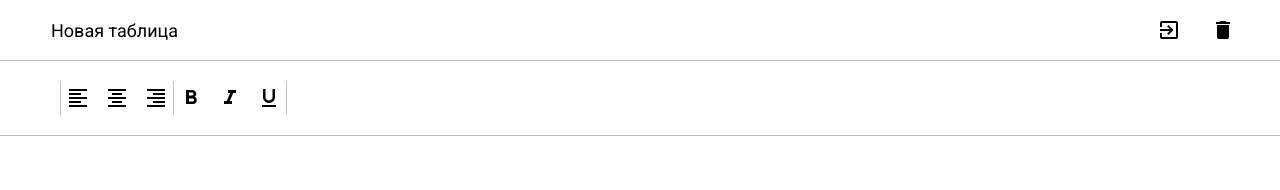
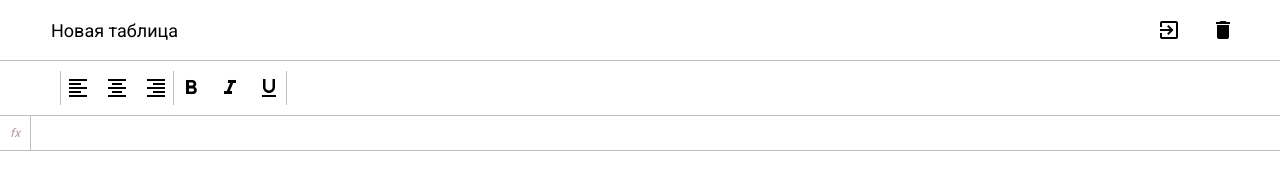
Before and after one commit to Dmitry27Zh/Excel, a website built with webpack: page src/index.html in a window 1280 px wide. Built offline with nearby package versions, Linux system fonts and the light colour scheme.

Commit message:
add formula

```diff
--- a/src/index.html
+++ b/src/index.html
@@ -46,7 +46,14 @@
           </div>
         </div>
 
-        <div class="excel__formula"></div>
+        <div class="excel__formula formula">
+          <div class="formula__container">
+            <div class="formula__info info cell">fx</div>
+            <div class="formula__input input">
+              <input class="formula__input-element input__element" type="text" />
+            </div>
+          </div>
+        </div>
 
         <div class="excel__table"></div>
       </div>
--- a/src/scss/core/_variables.scss
+++ b/src/scss/core/_variables.scss
@@ -2,7 +2,9 @@ $green: #10793f;
 $dark-green: #185c37;
 $jungle-green: #21a366;
 $shamrock-green: #33c481;
-$border-color: #c0c0c0;
+$color-border: #c0c0c0;
+$color-info: #ac9a9a;
 
 $height-header: 60px;
 $height-toolbar: 40px;
+$height-cell: 30px;
--- a/src/scss/index.scss
+++ b/src/scss/index.scss
@@ -7,7 +7,10 @@
 
 @import './modules/input.scss';
 @import './modules/button.scss';
+@import './modules/info.scss';
+@import './modules/cell.scss';
 @import './modules/header.scss';
 @import './modules/toolbar.scss';
 @import './modules/formula.scss';
 @import './modules/table.scss';
+@import './modules/excel.scss';
--- /dev/null
+++ b/src/scss/modules/cell.scss
@@ -0,0 +1,4 @@
+.cell {
+  min-height: $height-cell;
+  padding: 10px;
+}
--- /dev/null
+++ b/src/scss/modules/excel.scss
@@ -0,0 +1,3 @@
+.excel {
+  color: #000000;
+}
--- a/src/scss/modules/formula.scss
+++ b/src/scss/modules/formula.scss
@@ -0,0 +1,30 @@
+.formula {
+  border-bottom: 1px solid $color-border;
+
+  &__container {
+    display: flex;
+    align-items: center;
+  }
+
+  &__info {
+    border: none;
+    border-right: 1px solid $color-border;
+  }
+
+  &__input {
+    flex: 1 1 auto;
+  }
+
+  &__input-element {
+    height: 30px;
+    font-size: 14px;
+
+    &:hover {
+      border-color: transparent;
+    }
+
+    &:focus {
+      outline: none;
+    }
+  }
+}
--- /dev/null
+++ b/src/scss/modules/info.scss
@@ -0,0 +1,5 @@
+.info {
+  font-size: 12px;
+  font-style: italic;
+  color: $color-info;
+}
--- a/src/scss/modules/input.scss
+++ b/src/scss/modules/input.scss
@@ -1,9 +1,10 @@
 .input {
   display: flex;
   max-width: 100%;
+  width: 250px;
 
   &__element {
-    width: 250px;
+    width: 100%;
     max-width: 100%;
     height: 40px;
     padding: 5px 10px;
@@ -13,7 +14,7 @@
     border-radius: 2px;
 
     &:hover {
-      border-color: $border-color;
+      border-color: $color-border;
     }
   }
 }
--- a/src/scss/modules/toolbar.scss
+++ b/src/scss/modules/toolbar.scss
@@ -1,11 +1,12 @@
 .toolbar {
   min-height: $height-toolbar;
   padding: 10px 0;
-  border-top: 1px solid $border-color;
-  border-bottom: 1px solid $border-color;
+  border-top: 1px solid $color-border;
+  border-bottom: 1px solid $color-border;
 
   &__container {
-    padding-block: 10px;
+    display: flex;
+    align-items: center;
   }
 
   &__tools {
@@ -19,7 +20,7 @@
     align-items: center;
     gap: 5px;
     margin: 0 -1px 0 0;
-    border-left: 1px solid $border-color;
-    border-right: 1px solid $border-color;
+    border-left: 1px solid $color-border;
+    border-right: 1px solid $color-border;
   }
 }
```
